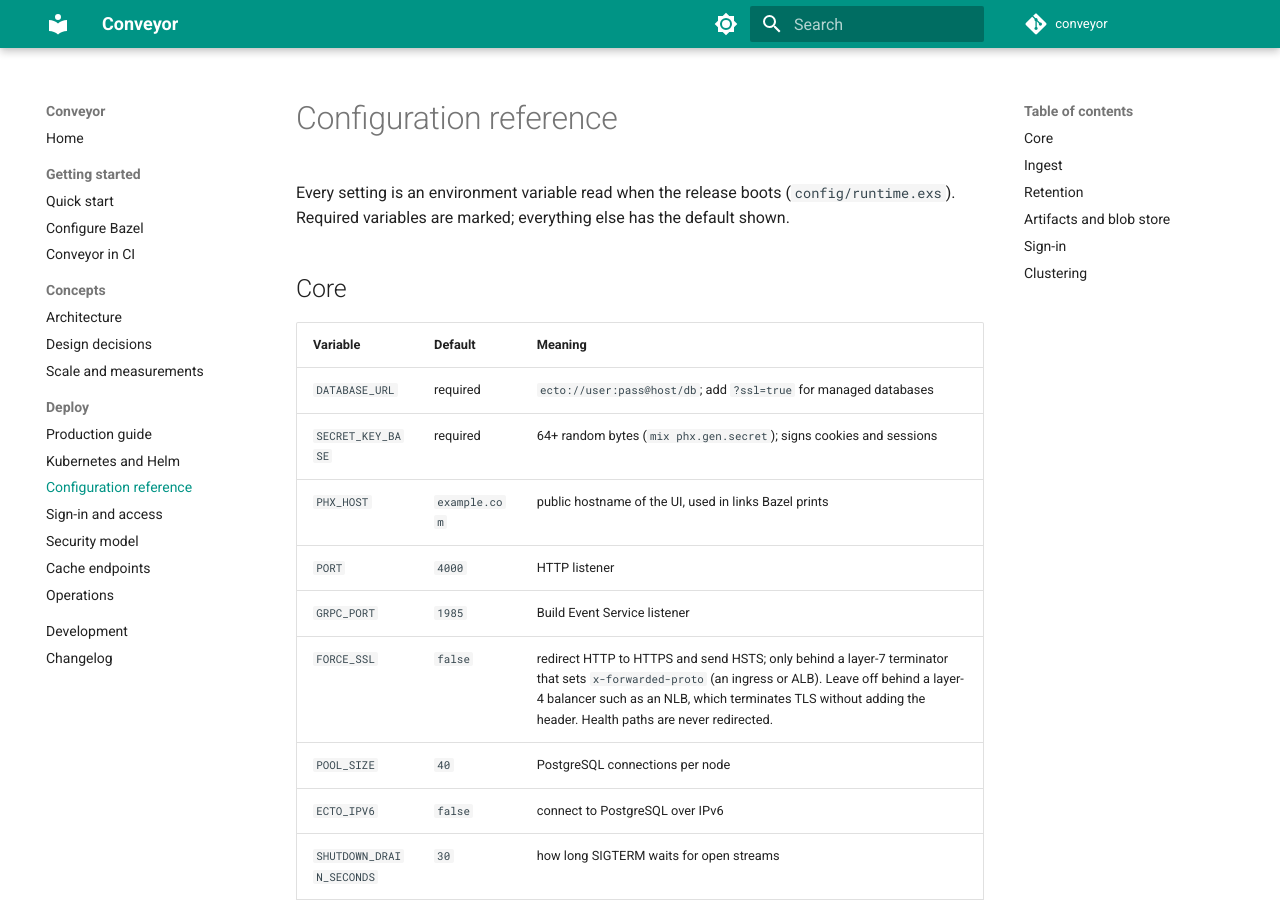
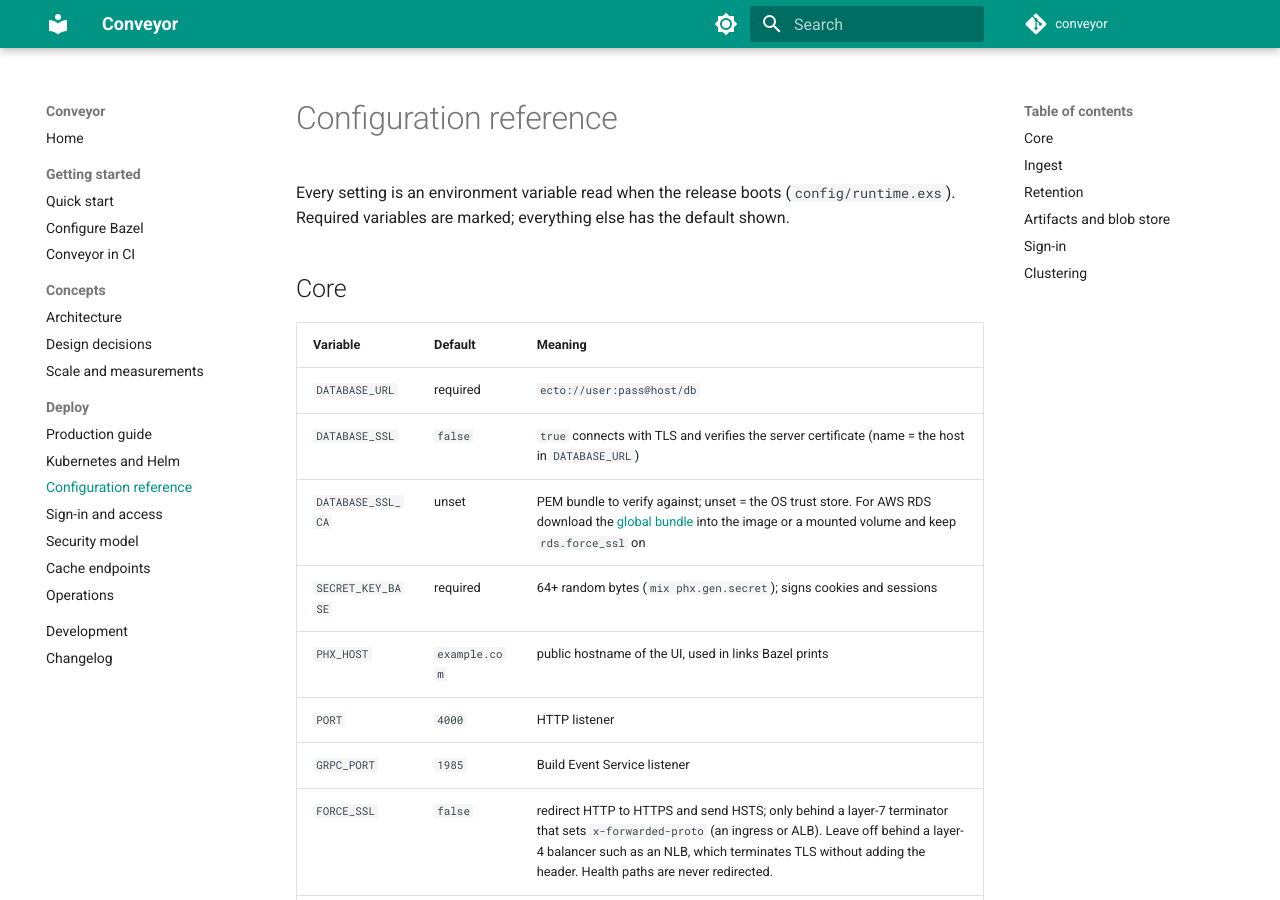
Before and after one commit to erneestoc/conveyor, an MkDocs documentation site: the page built from docs/configuration.md, in a window 1280 px wide and 900 px high. Built offline with MkDocs 1.6.1 and Material for MkDocs 9.7.7, drawn with Linux system fonts in a browser that asks for light colours; comment, search, counter and statistics services are not loaded.

Commit message:
DATABASE_SSL with DATABASE_SSL_CA; loadgen --tls for TLS balancers
Conveyor.Release.database_ssl/1 turns DATABASE_SSL=true into verified
TLS against DATABASE_SSL_CA (a PEM bundle such as the AWS RDS global
bundle) or the OS trust store, with the database host as the expected
name, so rds.force_ssl can stay on. The load generator and replay client
dial grpcs:// with --tls, verifying against the system CA store.

Co-Authored-By: Claude Fable 5.1 <noreply@anthropic.com>
Claude-Session: https://claude.ai/code/session_013T4qUDStW7F9C64ivhxJdn

```diff
--- a/docs/configuration.md
+++ b/docs/configuration.md
@@ -8,7 +8,9 @@ shown.
 
 | Variable | Default | Meaning |
 |---|---|---|
-| `DATABASE_URL` | required | `ecto://user:pass@host/db`; add `?ssl=true` for managed databases |
+| `DATABASE_URL` | required | `ecto://user:pass@host/db` |
+| `DATABASE_SSL` | `false` | `true` connects with TLS and verifies the server certificate (name = the host in `DATABASE_URL`) |
+| `DATABASE_SSL_CA` | unset | PEM bundle to verify against; unset = the OS trust store. For AWS RDS download the [global bundle](https://truststore.pki.rds.amazonaws.com/global/global-bundle.pem) into the image or a mounted volume and keep `rds.force_ssl` on |
 | `SECRET_KEY_BASE` | required | 64+ random bytes (`mix phx.gen.secret`); signs cookies and sessions |
 | `PHX_HOST` | `example.com` | public hostname of the UI, used in links Bazel prints |
 | `PORT` | `4000` | HTTP listener |
```
Also changed, not shown: docs/production.md (+1 -0 lines), 6 other files.
